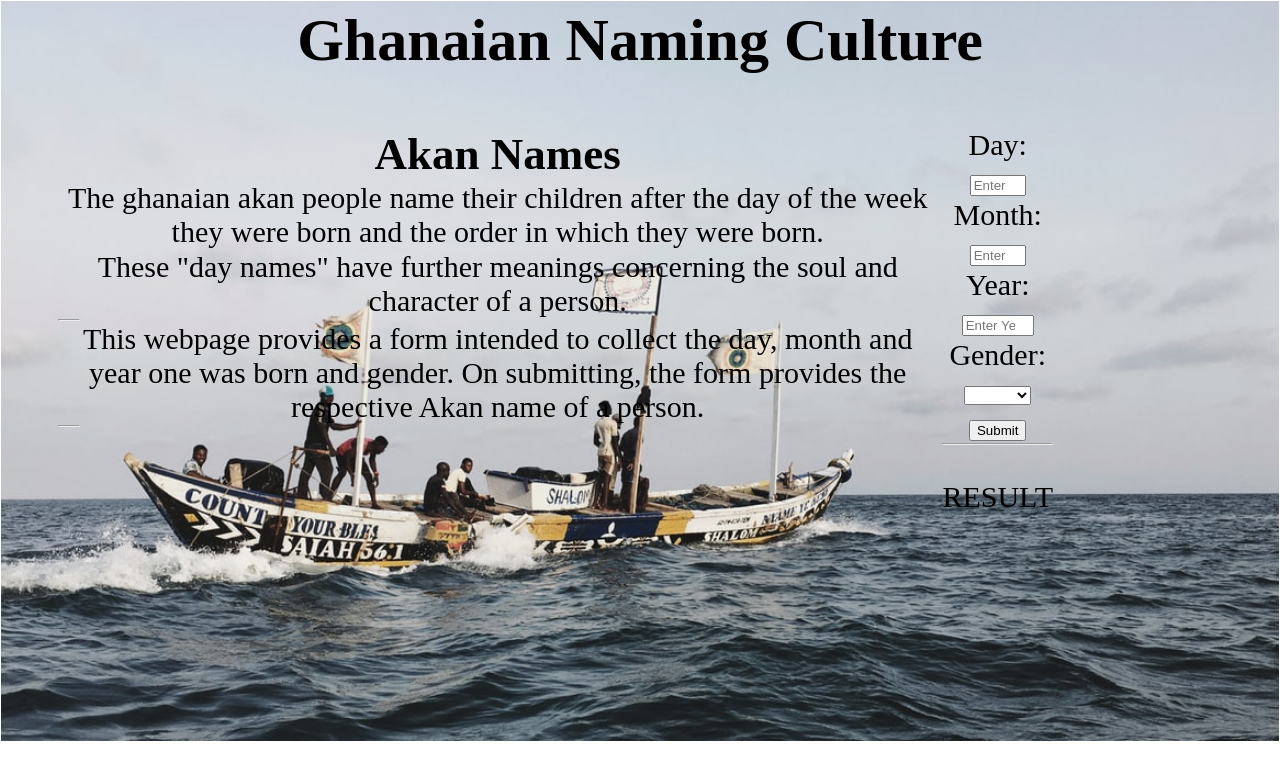
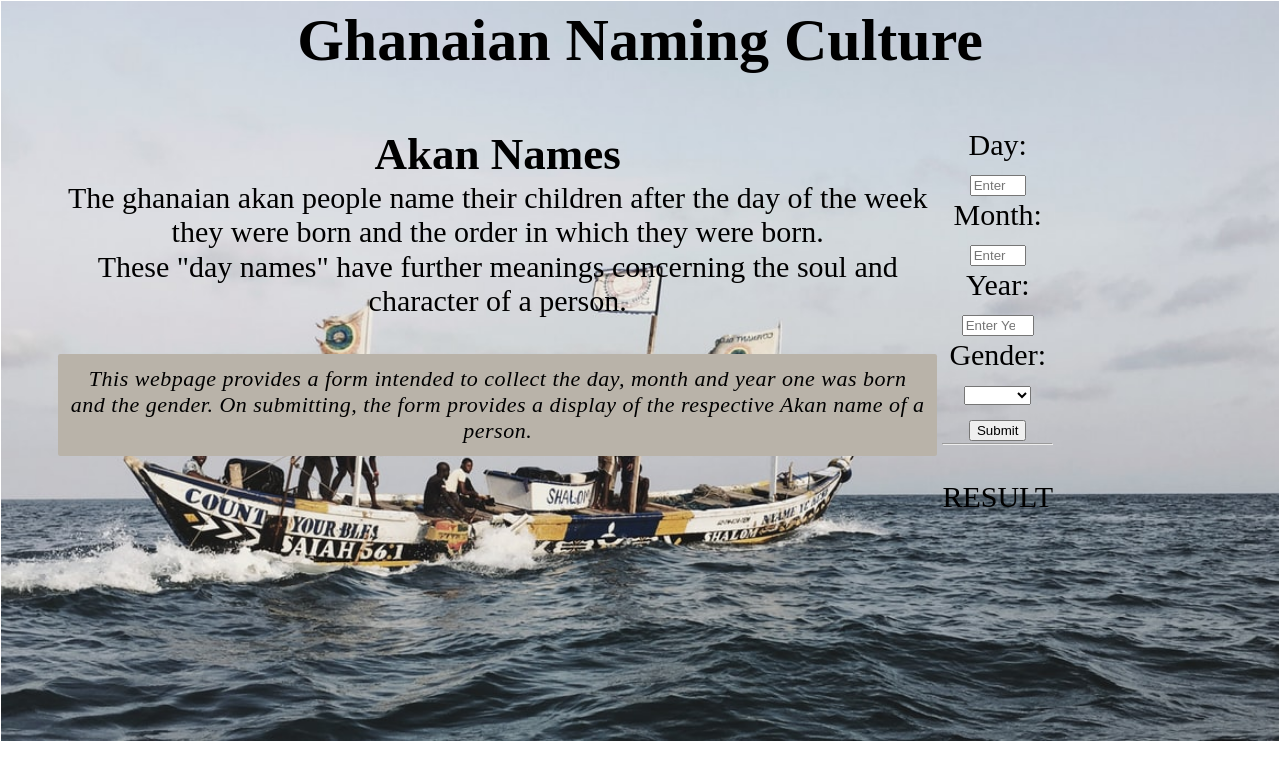
Before and after one commit to DjCooGie/prep2project, a plain HTML site: page index.html in a window 1280 px wide. Drawn offline with Linux system fonts and the light colour scheme.

Commit message:
added styles to the last paragraph of class INTRO

```diff
--- a/index.html
+++ b/index.html
@@ -18,9 +18,9 @@
         <h2>Akan Names</h2>
         <p>The ghanaian akan people name their children after the day of the week they were born and the order in which they were born.</p>
         <p>These "day names" have further meanings concerning the soul and character of a person.</p>
-        <hr style="width: 20px;">
-        <p>This webpage provides a form intended to collect the day, month and year one was born and gender. On submitting, the form provides the respective Akan name of a person.</p>
-        <hr style="width: 20px;">
+        <br>
+        <p style="color: black; letter-spacing: 0.5px; font-style: italic; background: rgb(185, 179, 169); border-radius: 0.1em; padding: 12px; font-size: 22px;">This webpage provides a form intended to collect the day, month and year one was born and the gender. On submitting, the form provides a display of  the respective Akan name of a person.</p>
+
       </div>
 
       <div class="mid">
```
